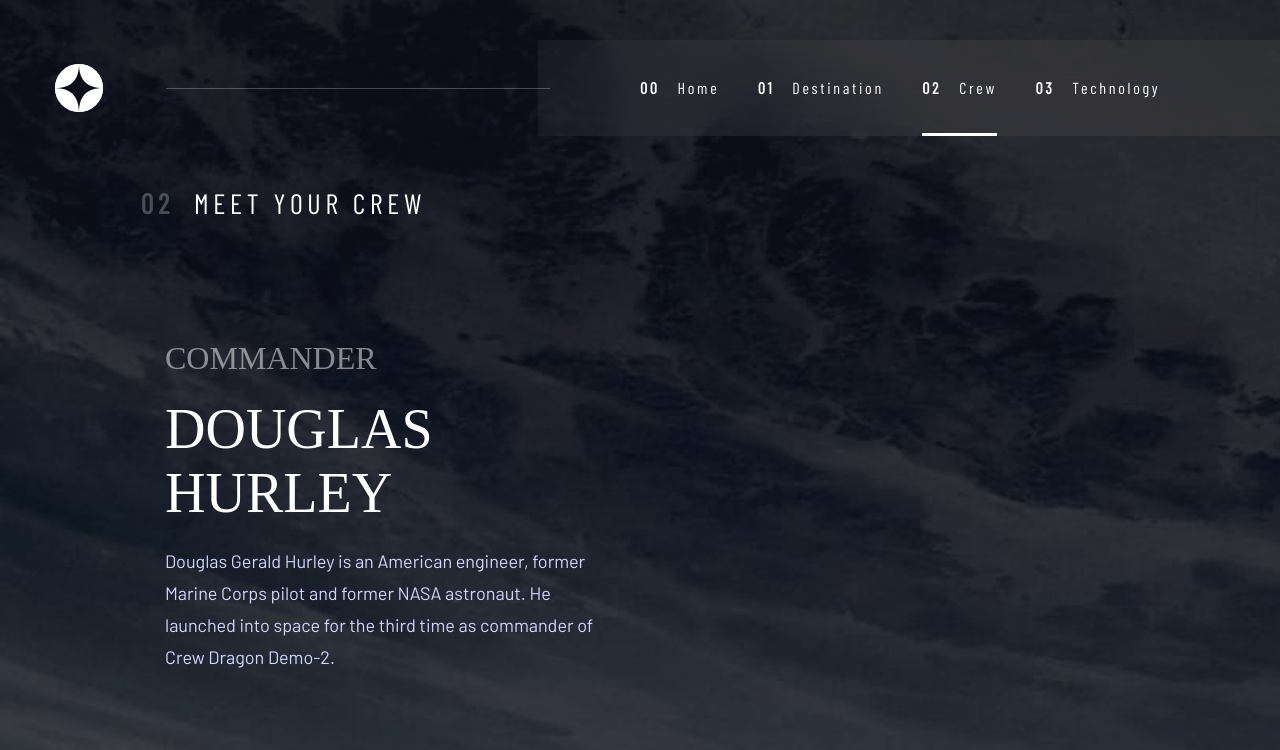
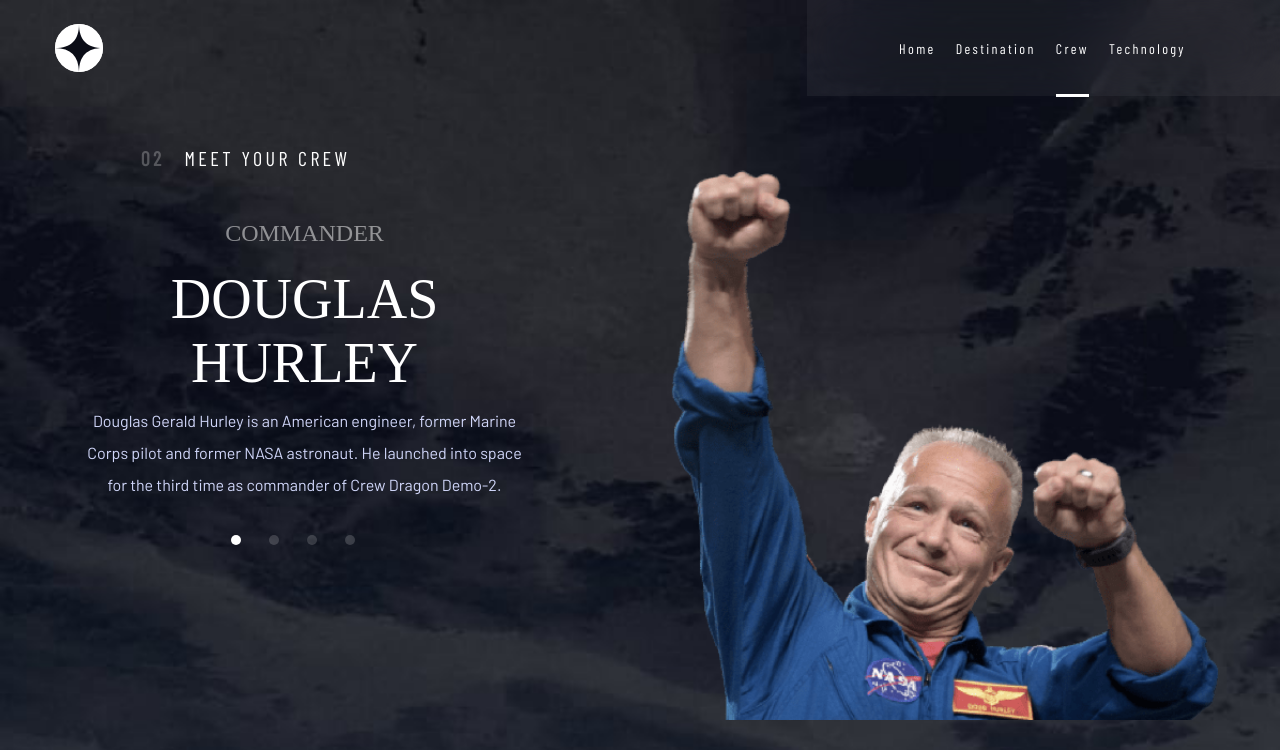
Before and after one commit to GoLinnn/Fronted-Mentor-Projects, a plain HTML site: page code/crew.html in a window 1280 px wide. Shown: the top 750 px of the page. Drawn offline with nearby package versions, Linux system fonts and the light colour scheme; a web font is replaced by a local one.

Commit message:
响应式设计媒体查询范围改写

```diff
--- a/css/common.css
+++ b/css/common.css
@@ -13,9 +13,13 @@
 }
 
 body {
-    /* width: 1440px;
-    height: 900px;
-    margin: 0 auto; */
+
+    /* 当屏幕比最大屏幕(1440*900)还大时 */
+    @media screen and (min-width: 1440px) {
+        width: 1440px;
+        height: 900px;
+        margin: 0 auto;
+    }
 }
 
 * {
--- a/css/crew.css
+++ b/css/crew.css
@@ -1,13 +1,13 @@
 @media screen and (min-width: 768px) {
     body {
-        background: url('../assets/crew/background-crew-desktop.jpg') no-repeat;
+        background: url('../assets/crew/background-crew-tablet.jpg') no-repeat;
         background-size: cover;
     }
 }
 
-@media screen and (min-width: 375px) and (max-width: 768px) {
+@media screen and (min-width: 1440px) {
     body {
-        background: url('../assets/crew/background-crew-tablet.jpg') no-repeat;
+        background: url('../assets/crew/background-crew-desktop.jpg') no-repeat;
         background-size: cover;
     }
 }
@@ -15,12 +15,15 @@
 h3 {
     margin-left: 11vw;
     margin-top: 50px;
-    font-size: 28px;
-    letter-spacing: 4.72px;
 
-    @media screen and (min-width: 375px) and (max-width: 768px) {
+    @media screen and (min-width: 768px) {
         font-size: 20px;
         letter-spacing: 3.38px;
+    }
+
+    @media screen and (min-width: 1440px) {
+        font-size: 28px;
+        letter-spacing: 4.72px;
     }
 }
 
@@ -37,12 +40,14 @@ h3 span {
 }
 
 .people {
-    margin-left: 165px;
-    margin-top: 120px;
-
-    @media screen and (min-width: 375px) and (max-width: 768px) {
+    @media screen and (min-width: 768px) {
         text-align: center;
         margin: 50px auto 0 auto;
+    }
+
+    @media screen and (min-width: 1440px) {
+        margin-left: 165px;
+        margin-top: 120px;
     }
 }
 
@@ -51,66 +56,84 @@ h3 span {
 }
 
 .people .des #role {
-    font-size: 32px;
     color: var(--home-foreground-hover);
 
-    @media screen and (min-width: 375px) and (max-width: 768px) {
+    @media screen and (min-width: 768px) {
         font-size: 24px;
+    }
+
+    @media screen and (min-width: 1440px) {
+        font-size: 32px;
     }
 }
 
 .people .des #name {
-    font-size: 56px;
-    margin-top: 20px;
-
-    @media screen and (min-width: 375px) and (max-width: 768px) {
+    @media screen and (min-width: 768px) {
         font-size: 40px;
         margin-top: 10px;
+    }
+
+    @media screen and (min-width: 768px) {
+        font-size: 56px;
+        margin-top: 20px;
     }
 }
 
 .people .des p {
     width: 444px;
-    font-size: 18px;
     line-height: 32px;
-    margin-top: 20px;
     color: var(--home-midground);
 
-    @media screen and (min-width: 375px) and (max-width: 768px) {
+    @media screen and (min-width: 768px) {
         font-size: 16px;
         margin: 10px auto;
+    }
+
+    @media screen and (min-width: 1440px) {
+        font-size: 18px;
+        margin-top: 20px;
     }
 }
 
 /* 导航 */
 .people .bottomnav {
-    margin-left: 165px;
-    margin-top: 80px;
-}
-
-@media screen and (min-width: 375px) and (max-width: 768px) {
-    .people .bottomnav {
+    @media screen and (min-width: 768px) {
         margin: 30px auto;
     }
 
-    .people .bottomnav li {
+    @media screen and (min-width: 1440px) {
+        margin-left: 165px;
+        margin-top: 80px;
+    }
+}
+
+.people .bottomnav li {
+    @media screen and (min-width: 768px) {
         display: inline-block;
     }
+
+    @media screen and (min-width: 1440px) {
+        display: block;
+    }
 }
+
 
 .people .bottomnav a {
     float: left;
     display: block;
-    width: 15px;
-    height: 15px;
     margin-right: 24px;
     background-color: rgba(255, 255, 255, .17);
     border-radius: 50%;
     transition: all .6;
 
-    @media screen and (min-width: 375px) and (max-width: 768px) {
+    @media screen and (min-width: 768px) {
         width: 10px;
         height: 10px;
+    }
+
+    @media screen and (min-width: 1440px) {
+        width: 15px;
+        height: 15px;
     }
 }
 
@@ -124,16 +147,20 @@ h3 span {
 
 /* 人物图片 */
 .peopleImg {
-    margin-left: 20px;
-    margin-right: 50px;
     background: url('../assets/crew/image-douglas-hurley.png') no-repeat;
-    background-size: cover;
-    width: 600px;
-    height: 650px;
+    background-size: 100%;
 
-    @media screen and (min-width: 375px) and (max-width: 768px) {
+    @media screen and (min-width: 768px) {
         width: 550px;
         height: 550px;
         margin: 0 auto;
     }
+
+    @media screen and (min-width: 1440px) {
+        width: 600px;
+        height: 650px;
+        margin-left: 100px;
+        margin-right: 50px;
+        margin-top: 30px;
+    }
 }
--- a/css/destination.css
+++ b/css/destination.css
@@ -1,13 +1,13 @@
 @media screen and (min-width: 768px) {
     body {
-        background: url('../assets/destination/background-destination-desktop.jpg') no-repeat;
+        background: url('../assets/destination/background-destination-tablet.jpg') no-repeat;
         background-size: cover;
     }
 }
 
-@media screen and (min-width: 375px) and (max-width: 768px) {
+@media screen and (min-width: 1440px) {
     body {
-        background: url('../assets/destination/background-destination-tablet.jpg') no-repeat;
+        background: url('../assets/destination/background-destination-desktop.jpg') no-repeat;
         background-size: cover;
     }
 }
@@ -15,12 +15,15 @@
 h3 {
     margin-left: 11vw;
     margin-top: 50px;
-    font-size: 28px;
-    letter-spacing: 4.72px;
 
-    @media screen and (min-width: 375px) and (max-width: 768px) {
+    @media screen and (min-width: 768px) {
         font-size: 20px;
         letter-spacing: 3.38px;
+    }
+
+    @media screen and (min-width: 1440px) {
+        font-size: 28px;
+        letter-spacing: 4.72px;
     }
 }
 
@@ -33,25 +36,31 @@ h3 span {
 .star {
     display: flex;
     flex-wrap: wrap;
-    margin-top: 40px;
-    margin-left: 230px;
 
-    @media screen and (min-width: 375px) and (max-width: 768px) {
+    @media screen and (min-width: 768px) {
         margin: 40px auto;
+    }
+
+    @media screen and (min-width: 1440px) {
+        margin-top: 40px;
+        margin-left: 230px;
     }
 }
 
 .star .sphere {
-    width: 445px;
-    height: 445px;
-    margin-top: 30px;
     background: url('../assets/destination/image-moon.png');
     background-size: cover;
 
-    @media screen and (min-width: 375px) and (max-width: 768px) {
+    @media screen and (min-width: 768px) {
         width: 300px;
         height: 300px;
         margin: 30px auto;
+    }
+
+    @media screen and (min-width: 1440px) {
+        width: 445px;
+        height: 445px;
+        margin: 30px 0 0 0;
     }
 }
 
@@ -60,8 +69,12 @@ h3 span {
     width: 445px;
     height: 472px;
 
-    @media screen and (min-width: 375px) and (max-width: 768px) {
+    @media screen and (min-width: 768px) {
         text-align: center;
+    }
+
+    @media screen and (min-width: 1440px) {
+        text-align: left;
     }
 }
 
@@ -70,8 +83,12 @@ h3 span {
     width: 325px;
     height: 34px;
 
-    @media screen and (min-width: 375px) and (max-width: 768px) {
+    @media screen and (min-width: 768px) {
         margin: auto;
+    }
+
+    @media screen and (min-width: 1440px) {
+        margin: 0;
     }
 }
 
@@ -95,23 +112,28 @@ h3 span {
 
 .detail h2 {
     margin-top: 50px;
-    font-size: 100px;
 
-    @media screen and (min-width: 375px) and (max-width: 768px) {
+    @media screen and (min-width: 768px) {
         font-size: 80px;
+    }
+
+    @media screen and (min-width: 1440px) {
+        font-size: 100px;
     }
 }
 
 .detail p {
-    font-size: 18px;
+    line-height: 32px;
+    margin-top: 5px;
+    color: var(--home-midground);
 
-    @media screen and (min-width: 375px) and (max-width: 768px) {
+    @media screen and (min-width: 768px) {
         font-size: 16px;
     }
 
-    line-height: 32px;
-    margin-top: 5px;
-    color: var(--home-midground);
+    @media screen and (min-width: 1440px) {
+        font-size: 18px;
+    }
 }
 
 .detail .detail_line {
--- a/css/index.css
+++ b/css/index.css
@@ -1,17 +1,16 @@
 @media screen and (min-width: 768px) {
-    body {
-        background: url('../assets/home/background-home-desktop.jpg') no-repeat;
-        background-size: cover;
-    }
-}
-
-@media screen and (min-width: 375px) and (max-width: 768px) {
     body {
         background: url('../assets/home/background-home-tablet.jpg') no-repeat;
         background-size: cover;
     }
 }
 
+@media screen and (min-width: 1040px) {
+    body {
+        background: url('../assets/home/background-home-desktop.jpg') no-repeat;
+        background-size: cover;
+    }
+}
 
 
 /* 标题文字 */
@@ -24,23 +23,28 @@
     width: 450px;
     height: 382px;
     margin-left: 165px;
-    margin-top: 200px;
 
-    @media screen and (min-width: 375px) and (max-width: 768px) {
+    @media screen and (min-width: 768px) {
         margin-top: 100px;
+    }
+
+    @media screen and (min-width: 1040px) {
+        margin-top: 200px;
     }
 }
 
 .main .main_text h2 {
-    font-size: 28px;
+    letter-spacing: 4.72px;
+    margin-bottom: 15px;
+    color: var(--home-midground);
 
-    @media screen and (min-width: 375px) and (max-width: 768px) {
+    @media screen and (min-width: 768px) {
         font-size: 20px;
     }
 
-    letter-spacing: 4.72px;
-    margin-bottom: 15px;
-    color: var(--home-midground);
+    @media screen and (min-width: 1040px) {
+        font-size: 28px;
+    }
 }
 
 .main .main_text h1 {
@@ -49,14 +53,16 @@
 }
 
 .main .main_text p {
-    font-size: 18px;
+    line-height: 32px;
+    color: var(--home-midground);
 
-    @media screen and (min-width: 375px) and (max-width: 768px) {
+    @media screen and (min-width: 768px) {
         font-size: 16px;
     }
 
-    line-height: 32px;
-    color: var(--home-midground);
+    @media screen and (min-width: 1040px) {
+        font-size: 18px;
+    }
 }
 
 /* 探索按钮 */
@@ -65,21 +71,32 @@
     box-sizing: content-box;
     width: 274px;
     height: 274px;
-    margin-top: 150px;
-    margin-left: 20vw;
     background-color: var(--home-foreground);
     border-radius: 50%;
     text-align: center;
-    /* 设置半透明边框 */
-    border: 88px solid var(--home-foreground-oval-before);
-    background-clip: padding-box;
-    /* 设置过渡效果 */
-    transition: all .6s;
 
-    @media screen and (min-width: 375px) and (max-width: 768px) {
+
+    @media screen and (min-width: 768px) {
         border: none;
         /* 居中 */
         margin: 80px auto;
+    }
+
+    @media screen and (min-width: 1040px) {
+        /* 居中 */
+        margin: 150px 0 0 200px;
+        /* 设置半透明边框 */
+        border: 88px solid var(--home-foreground-oval-before);
+        background-clip: padding-box;
+        /* 设置过渡效果 */
+        transition: all .6s;
+
+        .main .explore:hover {
+            border: 88px solid var(--home-foreground-oval-after);
+            background-clip: padding-box;
+            /* 设置鼠标 */
+            cursor: pointer;
+        }
     }
 }
 
@@ -90,10 +107,3 @@
     letter-spacing: 2px;
     margin-top: 118px;
 }
-
-.main .explore:hover {
-    border: 88px solid var(--home-foreground-oval-after);
-    background-clip: padding-box;
-    /* 设置鼠标 */
-    cursor: pointer;
-}
--- a/css/technology.css
+++ b/css/technology.css
@@ -1,13 +1,13 @@
 @media screen and (min-width: 768px) {
     body {
-        background: url('../assets/technology/background-technology-desktop.jpg') no-repeat;
+        background: url('../assets/technology/background-technology-tablet.jpg') no-repeat;
         background-size: cover;
     }
 }
 
-@media screen and (min-width: 375px) and (max-width: 768px) {
+@media screen and (min-width: 1440px) {
     body {
-        background: url('../assets/technology/background-technology-tablet.jpg') no-repeat;
+        background: url('../assets/technology/background-technology-desktop.jpg') no-repeat;
         background-size: cover;
     }
 }
@@ -15,12 +15,16 @@
 h3 {
     margin-left: 11vw;
     margin-top: 50px;
+
+
+    @media screen and (min-width: 768px) {
+        font-size: 20px;
+        letter-spacing: 3.38px;
+    }
+
+    @media screen and (min-width: 1440px) {
         font-size: 28px;
         letter-spacing: 4.72px;
-
-    @media screen and (min-width: 375px) and (max-width: 768px) {
-        font-size: 20px;
-        letter-spacing: 3.38px;
     }
 }
 
@@ -35,26 +39,32 @@ h3 span {
 .launchbox {
     display: flex;
     flex-wrap: wrap;
+
+    @media screen and (min-width: 768px) {
+        margin: 20px auto;
+        text-align: center;
+    }
+
+    @media screen and (min-width: 1440px) {
         margin-left: 166px;
         margin-top: 100px;
-
-    @media screen and (min-width: 375px) and (max-width: 768px) {
-        margin: 20px auto;
-        text-align: center;
     }
 }
 
 .launchbox .leftnav {
-    width: 5vw;
     text-align: center;
 
-    @media screen and (min-width: 375px) and (max-width: 768px) {
+    @media screen and (min-width: 768px) {
         width: 100vw;
         margin-top: 20px;
     }
+
+    @media screen and (min-width: 1440px) {
+        width: 5vw;
+    }
 }
 
-@media screen and (min-width: 375px) and (max-width: 768px) {
+@media screen and (min-width: 768px) and (max-width: 1440px) {
     .launchbox .leftnav li {
         display: inline-block;
     }
@@ -62,24 +72,27 @@ h3 span {
 
 .launchbox .leftnav a {
     display: block;
-    width: 80px;
-    height: 80px;
-    margin-bottom: 32px;
-    font-size: 32px;
-    line-height: 80px;
     color: var(--home-foreground);
     background-color: var(--home-foreground-oval-before);
     border-radius: 50%;
     border: 1px solid var(--home-foreground-25);
-    transition: all .6x;
+    transition: all .6s;
 
-    @media screen and (min-width: 375px) and (max-width: 768px) {
+    @media screen and (min-width: 768px) {
         float: left;
         width: 60px;
         height: 60px;
         font-size: 24px;
         line-height: 60px;
         margin: 0 5px;
+    }
+
+    @media screen and (min-width: 1440px) {
+        width: 80px;
+        height: 80px;
+        font-size: 32px;
+        line-height: 80px;
+        margin-bottom: 32px;
     }
 }
 
@@ -93,10 +106,12 @@ h3 span {
 }
 
 .launchbox .launch {
+    @media screen and (min-width: 768px) {
+        margin: 20px auto;
+    }
+
+    @media screen and (min-width: 1440px) {
         margin-left: 80px;
-
-    @media screen and (min-width: 375px) and (max-width: 768px) {
-        margin: 20px auto;
     }
 }
 
@@ -107,26 +122,30 @@ h3 span {
 }
 
 .launchbox .launch #launchName {
+    @media screen and (min-width: 768px) {
+        font-size: 40px;
+        margin-top: 10px;
+    }
+
+    @media screen and (min-width: 1440px) {
         font-size: 56px;
         margin-top: 20px;
-
-    @media screen and (min-width: 375px) and (max-width: 768px) {
-        font-size: 40px;
-        margin-top: 10px;
-
     }
 }
 
 .launchbox .launch p {
     width: 444px;
-    font-size: 18px;
-    line-height: 32px;
     margin-top: 20px;
     color: var(--home-midground);
 
-    @media screen and (min-width: 375px) and (max-width: 768px) {
+    @media screen and (min-width: 768px) {
         font-size: 16px;
         line-height: 28px;
+    }
+
+    @media screen and (min-width: 1440px) {
+        font-size: 18px;
+        line-height: 32px;
     }
 }
 
@@ -139,17 +158,27 @@ h3 span {
     background-size: 100%;
 
 
-    @media screen and (min-width: 375px) and (max-width: 768px) {
+    @media screen and (min-width: 768px) {
         display: none;
+    }
+
+    @media screen and (min-width: 1440px) {
+        display: block;
     }
 }
 
-@media screen and (min-width: 375px) and (max-width: 768px) {
 .launchImgMove {
     width: 100vw;
     height: 310px;
     margin-top: 60px;
     background: url(../assets/technology/image-launch-vehicle-landscape.jpg) no-repeat;
     background-size: 100%;
+
+    @media screen and (min-width: 768px) {
+        display: block;
+    }
+
+    @media screen and (min-width: 1440px) {
+        display: none;
     }
 }
--- a/css/topbar.css
+++ b/css/topbar.css
@@ -1,14 +1,17 @@
 .topbar {
     position: relative;
-    width: 100vw;
     height: 96px;
-    margin-top: 40px;
+    line-height: 96px;
 
-    @media screen and (min-width: 375px) and (max-width: 768px) {
+    @media screen and (min-width: 768px) {
+        width: 100vw;
         margin-top: 0;
     }
 
-    line-height: 96px;
+    @media screen and (min-width: 1440px) {
+        width: 1440px;
+        margin-top: 40px;
+    }
 }
 
 .topbar .logo_box {
@@ -27,40 +30,54 @@
     position: absolute;
     z-index: 999;
     float: left;
-
-    /* 可以将 @media 样式写在相应元素样式上下文附近，而不是在样式的文件最底部或单独的样式文件中编写，更利于后期的维护。 */
-    @media screen and (min-width: 375px) and (max-width: 768px) {
-        width: 0;
-    }
-
-    width: 30vw;
     height: 1px;
     margin-top: 48px;
     margin-left: 166px;
     background-color: var(--home-foreground-25);
+
+    /* 可以将 @media 样式写在相应元素样式上下文附近，而不是在样式的文件最底部或单独的样式文件中编写，更利于后期的维护。 */
+    @media screen and (min-width: 768px) {
+        width: 0;
+    }
+
+    @media screen and (min-width: 1440px) {
+        width: 473px;
+    }
 }
 
 .topbar .topnav {
     position: absolute;
     right: 0;
     display: flex;
-    width: 58vw;
     height: 100%;
-    padding-left: 5vw;
     background-color: var(--home-foreground-nav);
     backdrop-filter: blur(30px);
+
+    @media screen and (min-width: 768px) {
+        width: 473px;
+        padding-left: 72px;
+    }
+
+    @media screen and (min-width: 1440px) {
+        width: 830px;
+        padding-left: 110px;
+    }
 }
 
 .topbar .topnav a {
     display: inline-block;
     height: 96px;
-    margin-left: 3vw;
-    font-size: 16px;
-    letter-spacing: 2.7px;
 
-    @media screen and (min-width: 375px) and (max-width: 768px) {
+    @media screen and (min-width: 768px) {
+        margin-left: 20px;
         font-size: 14px;
         letter-spacing: 2.36px;
+    }
+
+    @media screen and (min-width: 1440px) {
+        margin-left: 50px;
+        font-size: 16px;
+        letter-spacing: 2.7px;
     }
 }
 
@@ -72,8 +89,12 @@
     font-weight: bold;
     margin-right: 12px;
 
-    @media screen and (min-width: 375px) and (max-width: 768px) {
+    @media screen and (min-width: 768px) {
         display: none;
+    }
+
+    @media screen and (min-width: 1440px) {
+        display: inline-block;
     }
 }
 
--- a/js/bottomnav.js
+++ b/js/bottomnav.js
@@ -53,5 +53,6 @@ bottomnav.addEventListener('click', function (e) {
         name.innerText = `${crew[currentPeopleId].name.toUpperCase()}`;
         p.innerText = `${crew[currentPeopleId].bio}`;
         img.style.background = `url(${crew[currentPeopleId].images.png}) no-repeat`;
+        img.style.backgroundSize = `cover`;
     }
 })
```
Lines whose indentation alone changed are shown as unchanged.
